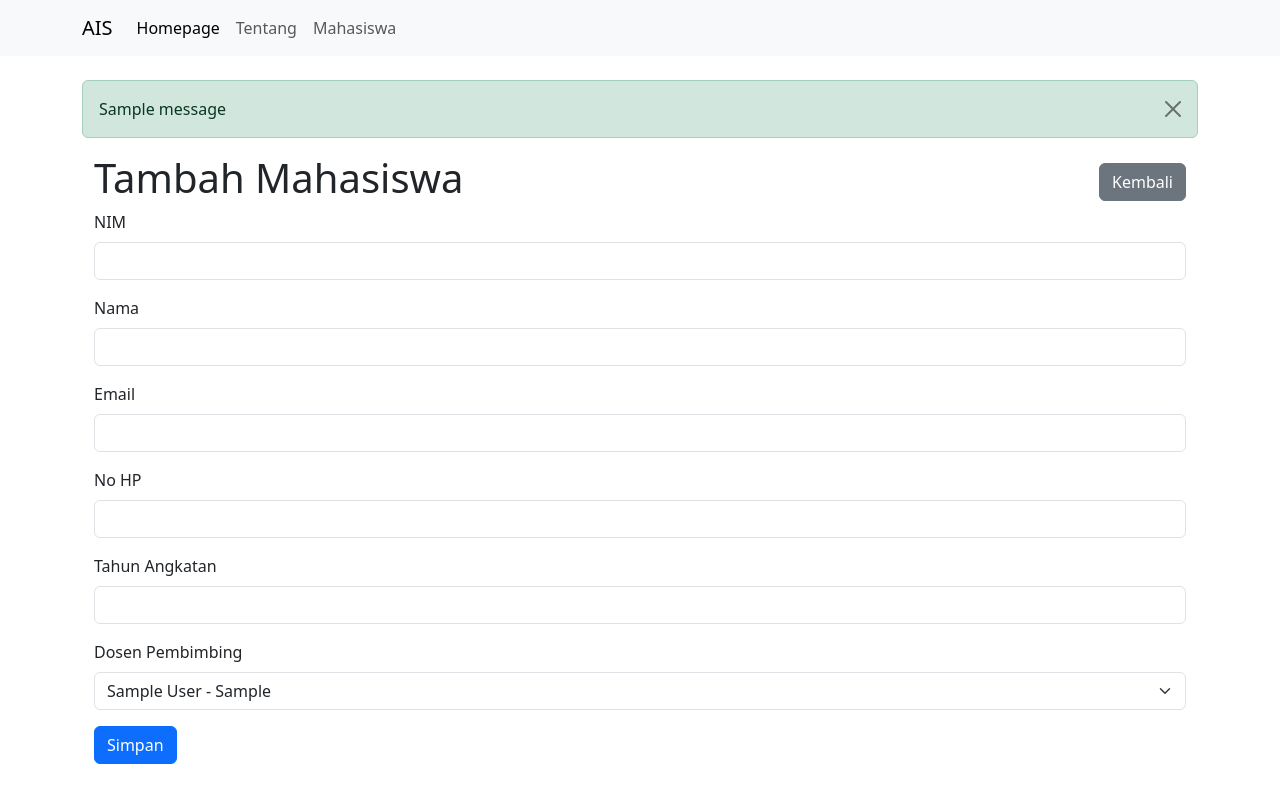
After one commit to MirrorBottle/praktikum-framework-ais, a Django app: page /student/create/ in a window 1280 px wide. The commit adds this page. Run offline with Django 5.2, Linux system fonts and the light colour scheme; tables that the repository leaves empty hold one stand-in row (values such as "Sample post"); one stand-in notice (Sample message) is shown; some libraries are stand-ins or nearby versions.

Commit message:
feat: pertemuan-5

```diff
--- /dev/null
+++ b/framework/ais/forms.py
@@ -0,0 +1,8 @@
+# ais/forms.py
+from django import forms
+from .models.students import Students
+
+class StudentForm(forms.ModelForm):
+    class Meta:
+        model = Students
+        fields = ['nim', 'name', 'email', 'phone_number', 'year', 'teacher']
--- /dev/null
+++ b/framework/ais/models/__init__.py
@@ -0,0 +1,3 @@
+from .teachers import Teachers
+from .students import Students
+from .users import Users
--- /dev/null
+++ b/framework/ais/models/students.py
@@ -0,0 +1,12 @@
+from django.db import models
+from ais.models.teachers import Teachers
+
+class Students(models.Model):
+    nim = models.CharField(max_length=20, unique=True)  # NIM biasanya berupa string
+    name = models.CharField(max_length=255)
+    email = models.EmailField(max_length=255, unique=True)
+    phone_number = models.CharField(max_length=13, unique=True)
+    year = models.IntegerField()  # Tahun angkatan atau tahun masuk
+    teacher = models.ForeignKey(Teachers, on_delete=models.CASCADE)  # Relasi ke tabel Teachers
+    def __str__(self):
+        return self.name
--- /dev/null
+++ b/framework/ais/models/teachers.py
@@ -0,0 +1,10 @@
+from django.db import models
+
+class Teachers(models.Model):
+    nip = models.CharField(max_length=20, unique=True)  # NIP biasanya berupa string
+    name = models.CharField(max_length=255)
+    email = models.EmailField(max_length=255, unique=True)
+    phone_number = models.CharField(max_length=13, unique=True)
+
+    def __str__(self):
+        return self.name
--- a/framework/ais/templates/homepage/layout.html
+++ b/framework/ais/templates/homepage/layout.html
@@ -22,16 +22,29 @@
         <div class="collapse navbar-collapse" id="navbarNav">
           <ul class="navbar-nav">
             <li class="nav-item">
-              <a class="nav-link active" href="#">Homepage</a>
+              <a class="nav-link active" href="{% url 'homepage' %}">Homepage</a>
             </li>
             <li class="nav-item">
-              <a class="nav-link" href="#">Tentang</a>
+              <a class="nav-link" href="{% url 'about' %}">Tentang</a>
+            </li>
+            <li class="nav-item">
+              <a class="nav-link" href="{% url 'student_index' %}">Mahasiswa</a>
             </li>
           </ul>
         </div>
       </div>
     </nav>
     <div class="container mt-4">
+      {% if messages %}
+          <div>
+              {% for message in messages %}
+                  <div class="alert alert-{{ message.tags }} alert-dismissible fade show" role="alert">
+                      {{ message }}
+                      <button type="button" class="btn-close" data-bs-dismiss="alert" aria-label="Close"></button>
+                  </div>
+              {% endfor %}
+          </div>
+      {% endif %}
       {% block content %}
       {% endblock %}
     </div>
--- /dev/null
+++ b/framework/ais/templates/student/create.html
@@ -0,0 +1,14 @@
+{% extends 'homepage/layout.html' %}
+{% block title %} Tambah Mahasiswa {% endblock %}
+
+{% block content %}
+<div class="container">
+  <div class="d-flex align-items-center justify-content-between">
+    <h1>Tambah Mahasiswa</h1>
+    <a href="{% url 'student_index' %}" class="btn btn-secondary">Kembali</a>
+  </div>
+  <form class="needs-validation" method="POST">
+    {% include 'student/form.html' %}
+  </form>
+</div>
+{% endblock %}
--- /dev/null
+++ b/framework/ais/templates/student/form.html
@@ -0,0 +1,49 @@
+{% csrf_token %}
+<!-- NIM Field -->
+<div class="mb-3">
+  <label for="id_nim" class="form-label">NIM</label>
+  <input type="text" class="form-control" id="id_nim" name="nim" value="{{ form.nim.value|default_if_none:'' }}" required>
+  <div class="invalid-feedback">{{ form.nim.errors }}</div>
+</div>
+
+<!-- Name Field -->
+<div class="mb-3">
+  <label for="id_name" class="form-label">Nama</label>
+  <input type="text" class="form-control" id="id_name" name="name" value="{{ form.name.value|default_if_none:'' }}" required>
+  <div class="invalid-feedback">{{ form.name.errors }}</div>
+</div>
+
+<!-- Email Field -->
+<div class="mb-3">
+  <label for="id_email" class="form-label">Email</label>
+  <input type="email" class="form-control" id="id_email" name="email" value="{{ form.email.value|default_if_none:'' }}" required>
+  <div class="invalid-feedback">{{ form.email.errors }}</div>
+</div>
+
+<!-- Phone Number Field -->
+<div class="mb-3">
+  <label for="id_phone_number" class="form-label">No HP</label>
+  <input type="text" class="form-control" id="id_phone_number" name="phone_number" value="{{ form.phone_number.value|default_if_none:'' }}" required>
+  <div class="invalid-feedback">{{ form.phone_number.errors }}</div>
+</div>
+
+<!-- Year Field -->
+<div class="mb-3">
+  <label for="id_year" class="form-label">Tahun Angkatan</label>
+  <input type="number" class="form-control" id="id_year" name="year" value="{{ form.year.value|default_if_none:'' }}" required>
+  <div class="invalid-feedback">{{ form.year.errors }}</div>
+</div>
+
+<!-- Teacher Field -->
+<div class="mb-3">
+  <label for="id_teacher" class="form-label">Dosen Pembimbing</label>
+  <select class="form-select" id="id_teacher" name="teacher" required>
+      {% for teacher in form.teacher.field.queryset %}
+          <option value="{{ teacher.id }}" {% if teacher.id == form.teacher.value %}selected{% endif %}>
+              {{ teacher.name }} - {{ teacher.nip }}
+          </option>
+      {% endfor %}
+  </select>
+  <div class="invalid-feedback">{{ form.teacher.errors }}</div>
+</div>
+<button type="submit" class="btn btn-primary">Simpan</button>
--- a/framework/ais/urls.py
+++ b/framework/ais/urls.py
@@ -2,6 +2,8 @@ from django.urls import path
 from . import views
 
 urlpatterns = [
-  path('', views.homepage),
-  path('about', views.about),
+  path('', views.homepage, name='homepage'),
+  path('about', views.about, name='about'),
+  path('student', views.student_index, name='student_index'),
+  path('student/create/', views.student_create, name='student_create'),
 ]
--- a/framework/ais/views.py
+++ b/framework/ais/views.py
@@ -1,4 +1,7 @@
-from django.shortcuts import render
+from django.shortcuts import render, redirect
+from django.contrib import messages
+from .models.students import Students
+from .forms import StudentForm
 
 # Create your views here.
 def homepage(request):
@@ -6,3 +9,18 @@ def homepage(request):
 
 def about(request):
   return render(request, 'homepage/about.html')
+
+def student_index(request):
+    students = Students.objects.all()
+    return render(request, 'student/index.html', {'students': students})
+
+def student_create(request):
+    if request.method == 'POST':
+        form = StudentForm(request.POST)
+        if form.is_valid():
+            form.save()
+            messages.success(request, 'Mahasiswa berhasil dibuat!')
+            return redirect('student_index')
+    else:
+        form = StudentForm()
+    return render(request, 'student/create.html', {'form': form})
```
Also changed, not shown: framework/ais/admin.py (+28 -1 lines), framework/ais/models.py (+6 -1 lines), framework/ais/models/users.py (added, +16 -0 lines), framework/ais/templates/student/index.html (added, +37 -0 lines), framework/framework/settings.py (+7 -2 lines), framework/ais/migrations/0001_initial.py (added), 2 other files.
